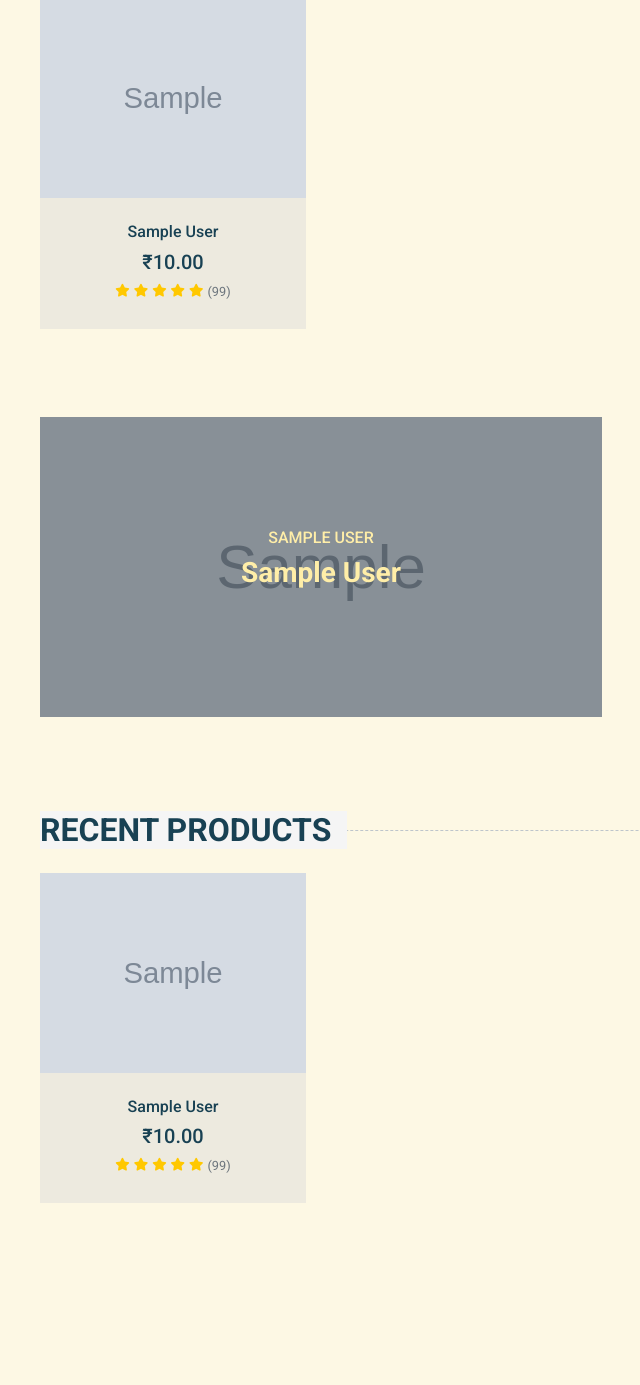
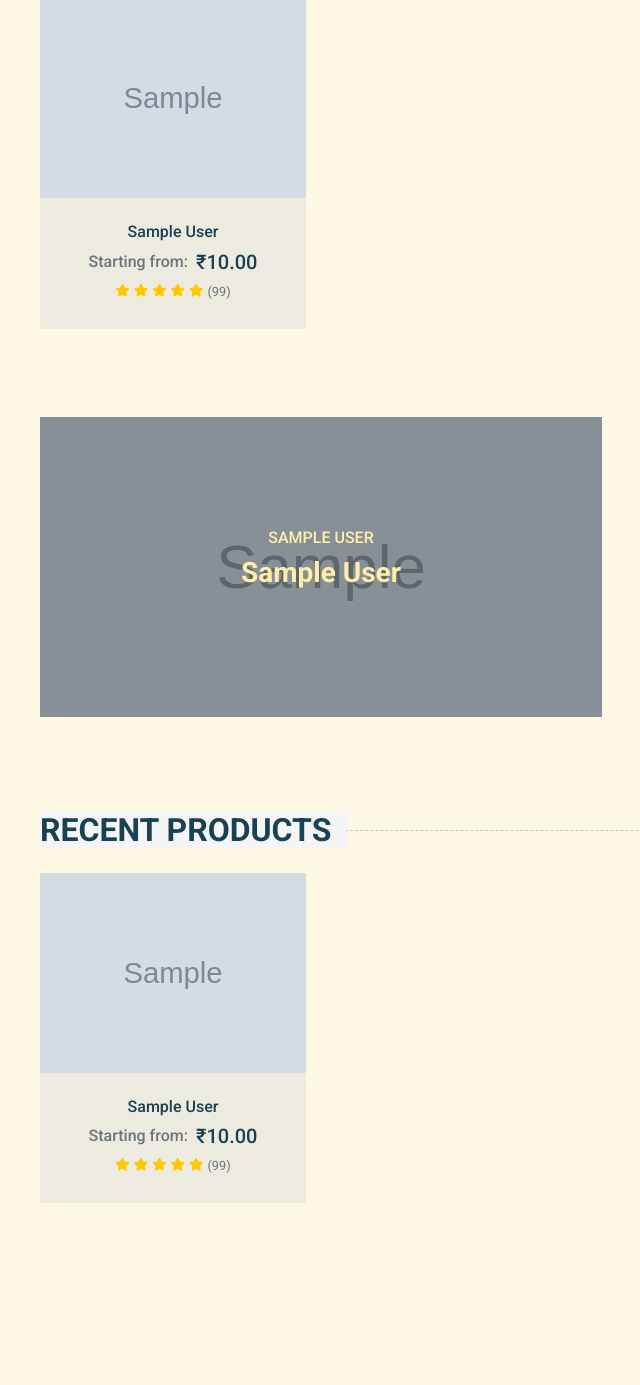
Before and after one commit to MohammedAshiqueM/GD_ecommerce, a Django app: page /home in a window 1280 px wide. Shown: the part 1259-2644 px from the top of the page, without its empty margins (23-663 px from the left). Run offline with Django 5.2, Linux system fonts and the light colour scheme; a user stored in the database is signed in; tables that the repository leaves empty hold one stand-in row (values such as "Sample post"); grey boxes marked "Sample" are stand-in pictures; some libraries are stand-ins or nearby versions.

Commit message:
discounted value is updated in the home page

```diff
--- a/User_side/templates/home.html
+++ b/User_side/templates/home.html
@@ -131,11 +131,12 @@
             <div class="text-center py-4">
                 <a class="h6 text-decoration-none text-truncate" href="">{{ product.name }}</a>
                 <div class="d-flex align-items-center justify-content-center mt-2">
-                    {% if product.best_discounted_price < product.avg_price %}
-                        <h5>₹{{ product.best_discounted_price|floatformat:2 }}</h5>
-                        <h6 class="text-muted ml-2"><del>₹{{ product.avg_price|floatformat:2 }}</del></h6>
+                    <h6 class="text-muted mr-2">Starting from:</h6>
+                    {% if product.discounted_price < product.starting_price %}
+                        <h5>₹{{ product.discounted_price|floatformat:2 }}</h5>
+                        <h6 class="text-muted ml-2"><del>₹{{ product.starting_price|floatformat:2 }}</del></h6>
                     {% else %}
-                        <h5>₹{{ product.avg_price|floatformat:2 }}</h5>
+                        <h5>₹{{ product.starting_price|floatformat:2 }}</h5>
                     {% endif %}
                 </div>
                 <div class="d-flex align-items-center justify-content-center mb-1">
@@ -196,11 +197,12 @@
             <div class="text-center py-4">
                 <a class="h6 text-decoration-none text-truncate" href="">{{ product.name }}</a>
                 <div class="d-flex align-items-center justify-content-center mt-2">
-                    {% if product.best_discounted_price < product.avg_price %}
-                        <h5>₹{{ product.best_discounted_price|floatformat:2 }}</h5>
-                        <h6 class="text-muted ml-2"><del>₹{{ product.avg_price|floatformat:2 }}</del></h6>
+                    <h6 class="text-muted mr-2">Starting from:</h6>
+                    {% if product.discounted_price < product.starting_price %}
+                        <h5>₹{{ product.discounted_price|floatformat:2 }}</h5>
+                        <h6 class="text-muted ml-2"><del>₹{{ product.starting_price|floatformat:2 }}</del></h6>
                     {% else %}
-                        <h5>₹{{ product.avg_price|floatformat:2 }}</h5>
+                        <h5>₹{{ product.starting_price|floatformat:2 }}</h5>
                     {% endif %}
                 </div>
                 <div class="d-flex align-items-center justify-content-center mb-1">
--- a/User_side/views.py
+++ b/User_side/views.py
@@ -261,14 +261,25 @@ def userHome(request):
     carousel_banners = CarouselBanner.objects.filter(is_active=True)
     offer_banners = OfferBanner.objects.filter(is_active=True)
     for product in featured_products:
-        configs = ProductConfiguration.objects.filter(product=product)
-        product.avg_price = configs.aggregate(Avg('price'))['price__avg']
-        product.best_discounted_price = min((config.get_discounted_price() for config in configs), default=product.avg_price)
+        configs = ProductConfiguration.objects.filter(product=product).order_by('price')
+        if configs:
+            first_config = configs.first()
+            product.starting_price = first_config.price
+            product.discounted_price = first_config.get_discounted_price()
+            # print(product.discounted_price)
+        else:
+            product.starting_price = 0
+            product.discounted_price = 0
 
     for product in recent_products:
-        configs = ProductConfiguration.objects.filter(product=product)
-        product.avg_price = configs.aggregate(Avg('price'))['price__avg']
-        product.best_discounted_price = min((config.get_discounted_price() for config in configs), default=product.avg_price)
+        configs = ProductConfiguration.objects.filter(product=product).order_by('price')
+        if configs:
+            first_config = configs.first()
+            product.starting_price = first_config.price
+            product.discounted_price = first_config.get_discounted_price()
+        else:
+            product.starting_price = 0
+            product.discounted_price = 0
 
     context = {
         "categories": categories,
```
